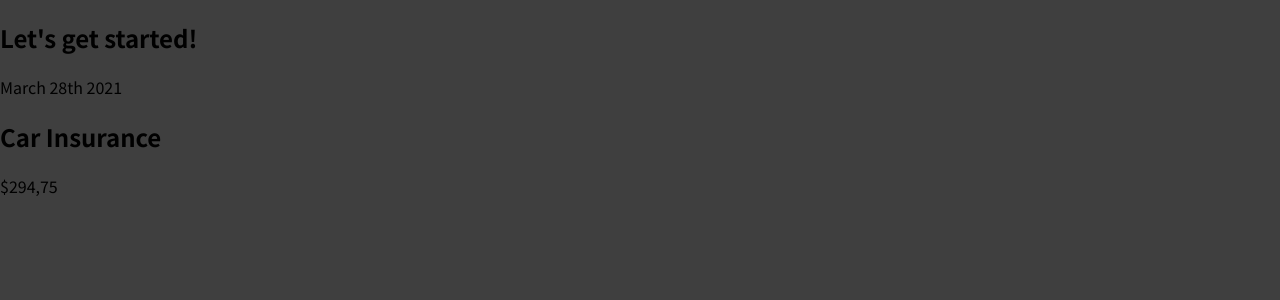
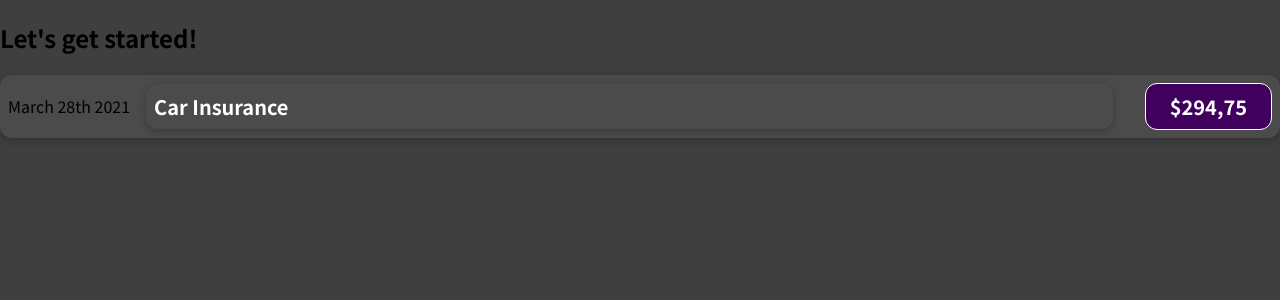
Before and after one commit to christerforsgren91/react-expense-list, a React (Create React App) app: page / in a window 1280 px wide. Shown: the top 300 px of the page. Built offline with nearby package versions, Linux system fonts and the light colour scheme.

Commit message:
Add style to ExpenseItem component

```diff
--- a/src/components/ExpenseItem.jsx
+++ b/src/components/ExpenseItem.jsx
@@ -2,11 +2,11 @@ import './ExpenseItem.css'
 
 function ExpenseItem() {
   return (
-    <div>
-      <div>March 28th 2021</div>
-      <div>
-        <h2>Car Insurance</h2>
-        <div>$294,75</div>
+    <div className='expense-item' >
+      <div  >March 28th 2021</div>
+      <div className='expense-item__description' >
+        <h2 className='expense-item h2' >Car Insurance</h2>
+        <div className='expense-item__price' >$294,75</div>
       </div>
     </div>
   );
```
